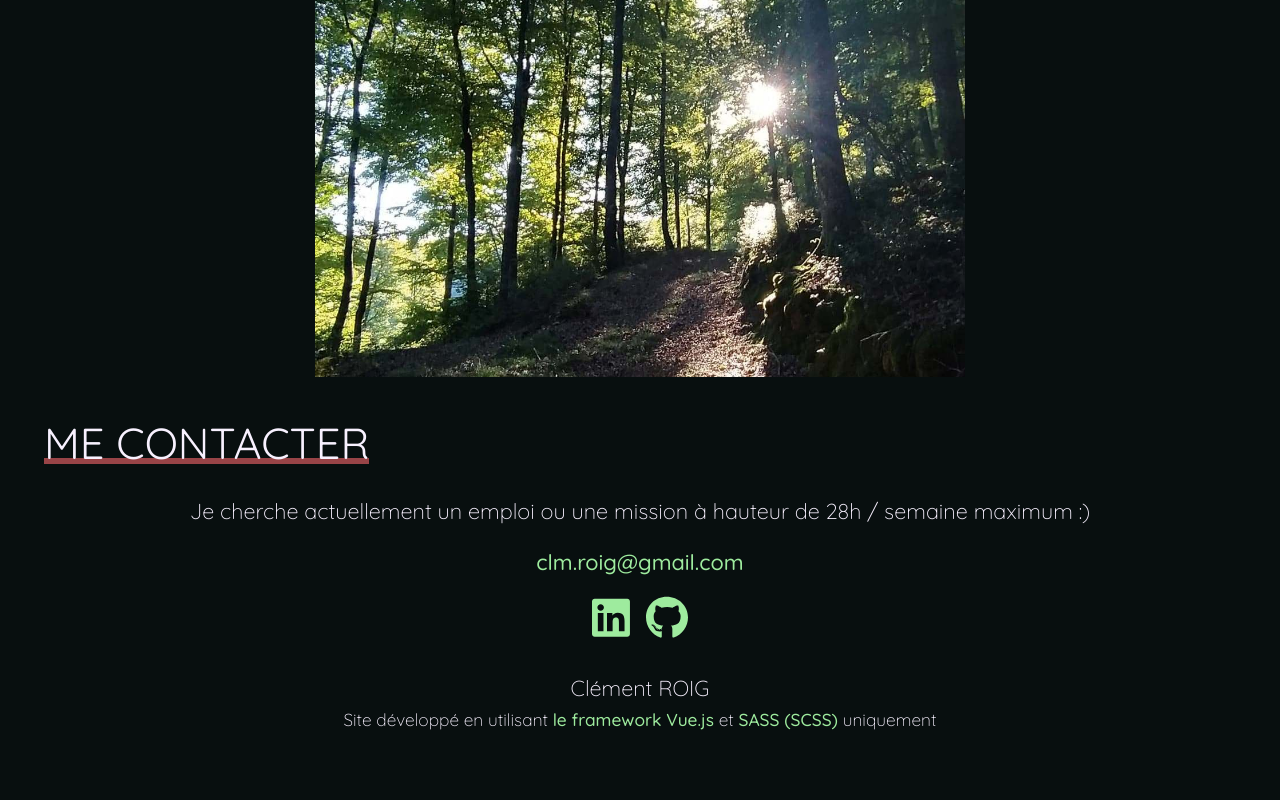
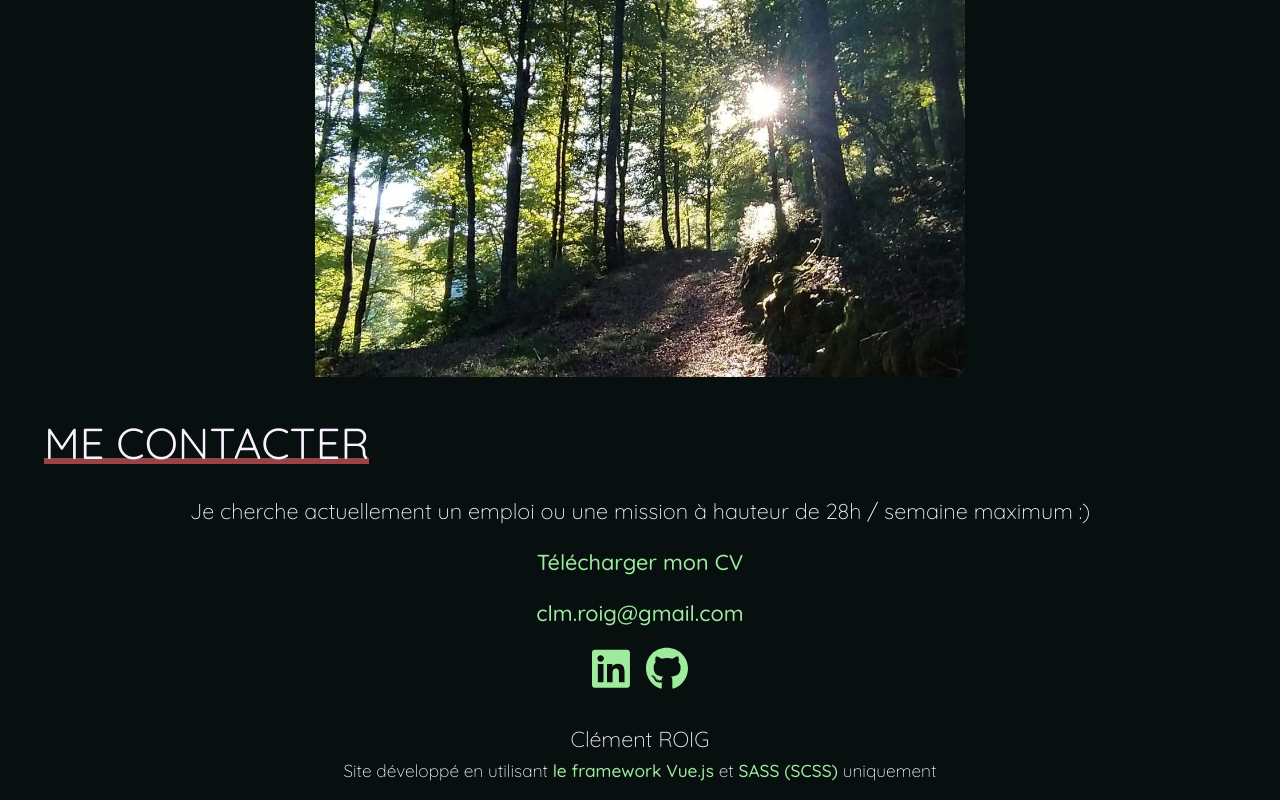
Before and after one commit to Clm-Roig/clm-roig.github.io, a Vue app: page / in a window 1280 px wide. Shown: the part 3526-4326 px from the top of the page. Before the commit the page ends 4276 px from the top, so only its background shows below. Built offline with nearby package versions, Linux system fonts and the light colour scheme; a web font is replaced by a local one.

Commit message:
add resume to contact section

```diff
--- /dev/null
+++ b/src/constants.ts
@@ -0,0 +1,4 @@
+export const FRENCH_CV_LINK =
+  "https://drive.google.com/file/d/1ZZsKs5mHFubzPh6DceF1PCbboo2Rrx3R/view?usp=sharing";
+export const ENGLISH_CV_LINK =
+  "https://drive.google.com/file/d/1yHYvjCSsr0H4y-Od5tqUgFVGMwfndJs0/view?usp=sharing";
--- a/src/locales/en.json
+++ b/src/locales/en.json
@@ -39,6 +39,7 @@
     }
   },
   "contact": {
+    "download-cv": "Download my resume",
     "section-title": "Contact me",
     "text": "I'm currently looking for a part-time job or mission (28h / week maximum) :)"
   },
--- a/src/locales/fr.json
+++ b/src/locales/fr.json
@@ -39,6 +39,7 @@
     }
   },
   "contact": {
+    "download-cv": "Télécharger mon CV",
     "section-title": "Me contacter",
     "text": "Je cherche actuellement un emploi ou une mission à hauteur de 28h / semaine maximum :)"
   },
--- a/src/views/ContactView.vue
+++ b/src/views/ContactView.vue
@@ -1,9 +1,19 @@
-<script setup lang="ts"></script>
+<script setup lang="ts">
+import { ENGLISH_CV_LINK, FRENCH_CV_LINK } from "../constants";
+</script>
 
 <template>
   <h2>{{ $t("contact.section-title") }}</h2>
   <div class="contact">
     <p>{{ $t("contact.text") }}</p>
+    <div>
+      <a
+        :href="$i18n.locale === 'fr' ? FRENCH_CV_LINK : ENGLISH_CV_LINK"
+        target="_blank"
+        rel="noopener noreferrer"
+        >{{ $t("contact.download-cv") }}</a
+      >
+    </div>
     <p><a href="mailto:clm.roig@gmail.com">clm.roig@gmail.com</a></p>
     <div class="contact__icons">
       <a
```
